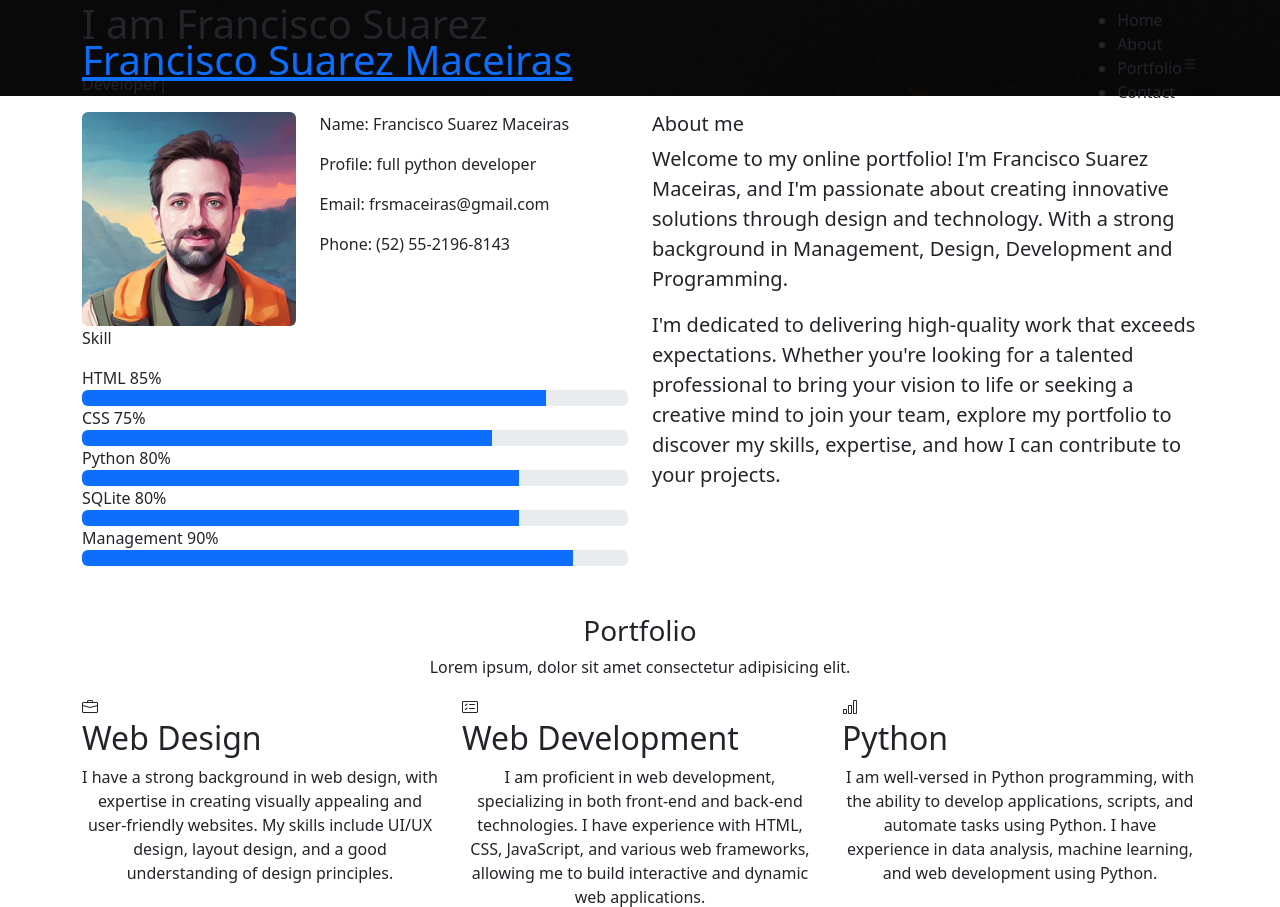
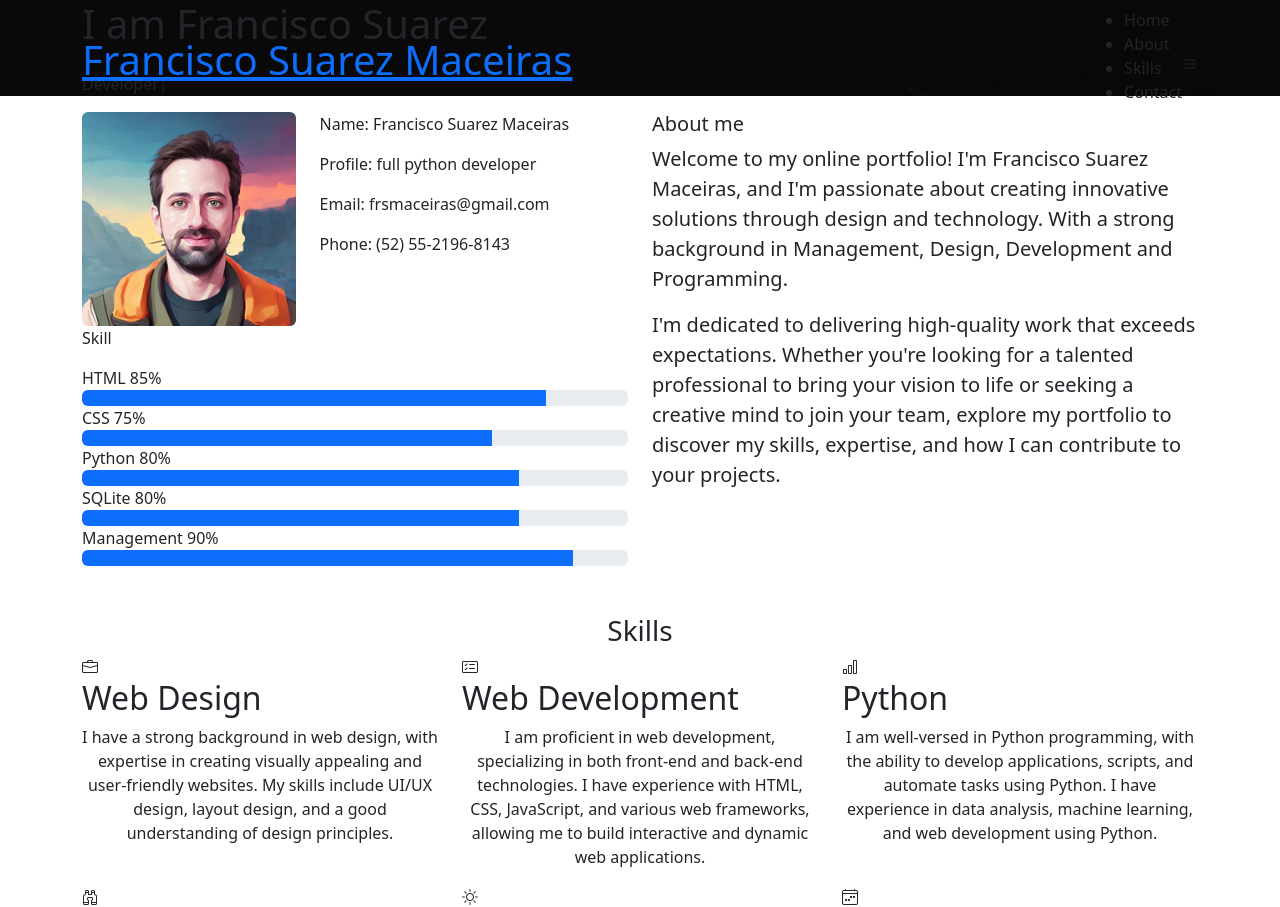
Before and after one commit to Okamiryuku/WebPortafolio, a Flask app: page / in a window 1280 px wide. Shown: the top 907 px of the page. Run offline with Flask 3, Linux system fonts and the light colour scheme; some libraries are stand-ins or nearby versions.

Commit message:
Titles updates

```diff
--- a/templates/index.html
+++ b/templates/index.html
@@ -35,8 +35,8 @@
         <ul>
           <li><a class="nav-link scrollto active" href="#hero">Home</a></li>
           <li><a class="nav-link scrollto" href="#about">About</a></li>
-          <li><a class="nav-link scrollto" href="#services">Portfolio</a></li>
-<!--          <li><a class="nav-link scrollto " href="#work">Work</a></li>-->
+          <li><a class="nav-link scrollto" href="#services">Skills</a></li>
+<!--          <li><a class="nav-link scrollto " href="#work">Portafolio</a></li>-->
           <li><a class="nav-link scrollto" href="#contact">Contact</a></li>
         </ul>
         <i class="bi bi-list mobile-nav-toggle"></i>
@@ -141,11 +141,8 @@
           <div class="col-sm-12">
             <div class="title-box text-center">
               <h3 class="title-a">
-                Portfolio
+                Skills
               </h3>
-              <p class="subtitle-a">
-                Lorem ipsum, dolor sit amet consectetur adipisicing elit.
-              </p>
               <div class="line-mf"></div>
             </div>
           </div>
@@ -290,7 +287,7 @@
       </div>
     </section><!-- End Services Section -->
 
-    <!-- ======= Portfolio Section ======= -->
+<!--     ======= Portfolio Section =======-->
 <!--    <section id="work" class="portfolio-mf sect-pt4 route">-->
 <!--      <div class="container">-->
 <!--        <div class="row">-->
```
